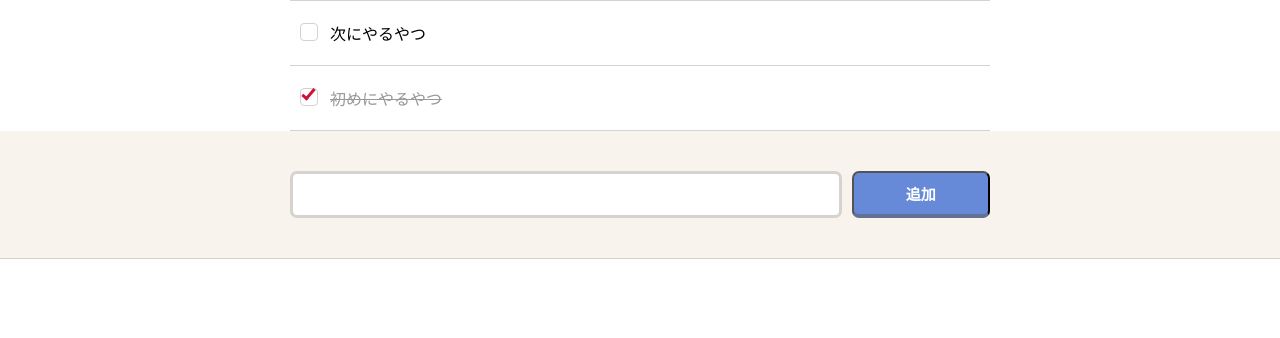
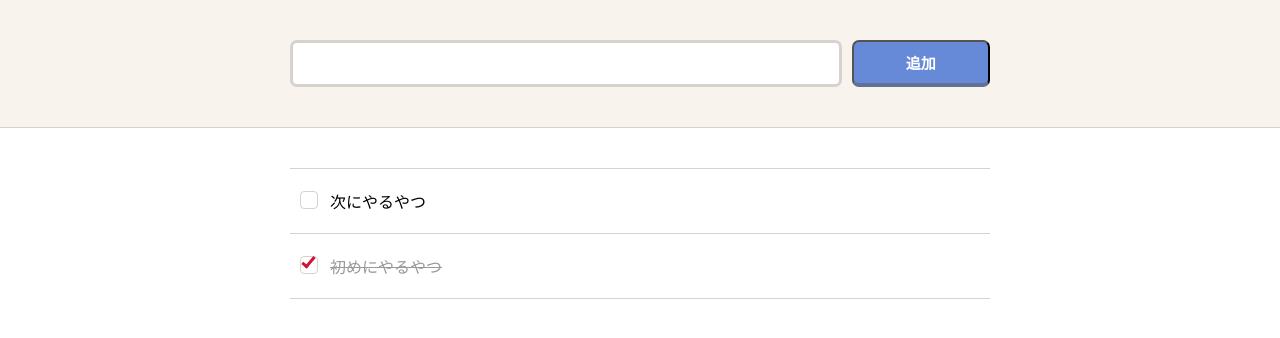
Before and after one commit to kawanomakoto/react-todo, a React (Create React App) app: page / in a window 1280 px wide. Shown: the top 338 px of the page. Built offline with nearby package versions, Linux system fonts and the light colour scheme.

Commit message:
レイアウト戻し

```diff
--- a/package.json
+++ b/package.json
@@ -19,7 +19,7 @@
     "build": "react-scripts build",
     "test": "react-scripts test",
     "eject": "react-scripts eject",
-    "ghdeploy": "gh-pages -d build"
+    "deploy": "gh-pages -d build"
   },
   "eslintConfig": {
     "extends": [
--- a/src/App.tsx
+++ b/src/App.tsx
@@ -22,8 +22,8 @@ const App: React.FC = () => {
 
     return (
         <div>
+            <TaskInput setTasks={setTasks} tasks={tasks} />
             <TaskList setTasks={setTasks} tasks={tasks} />
-            <TaskInput setTasks={setTasks} tasks={tasks} />
         </div>
     )
 }
```
Also changed, not shown: 6 other files (tests, documents, lock files or other folders).
